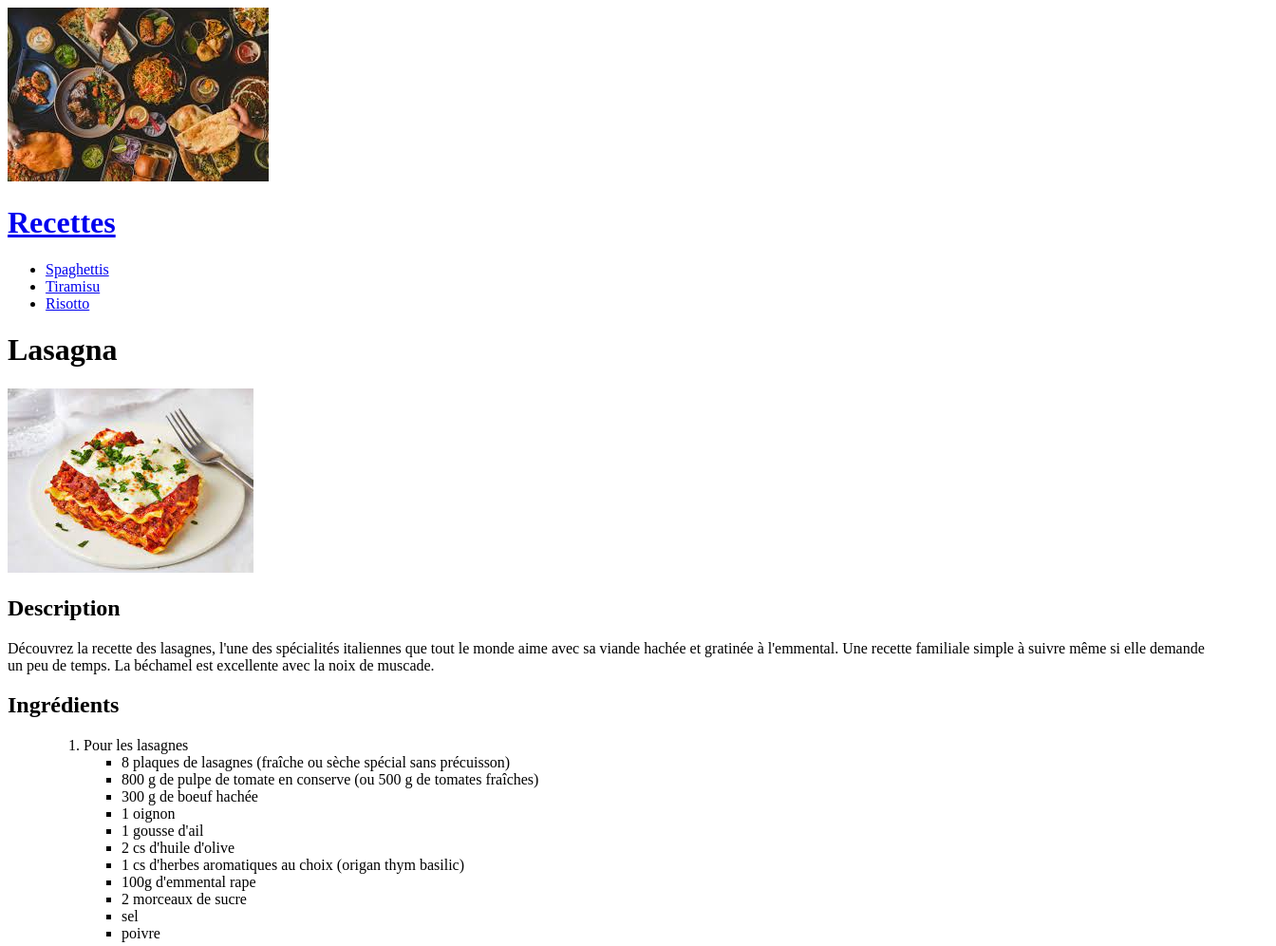
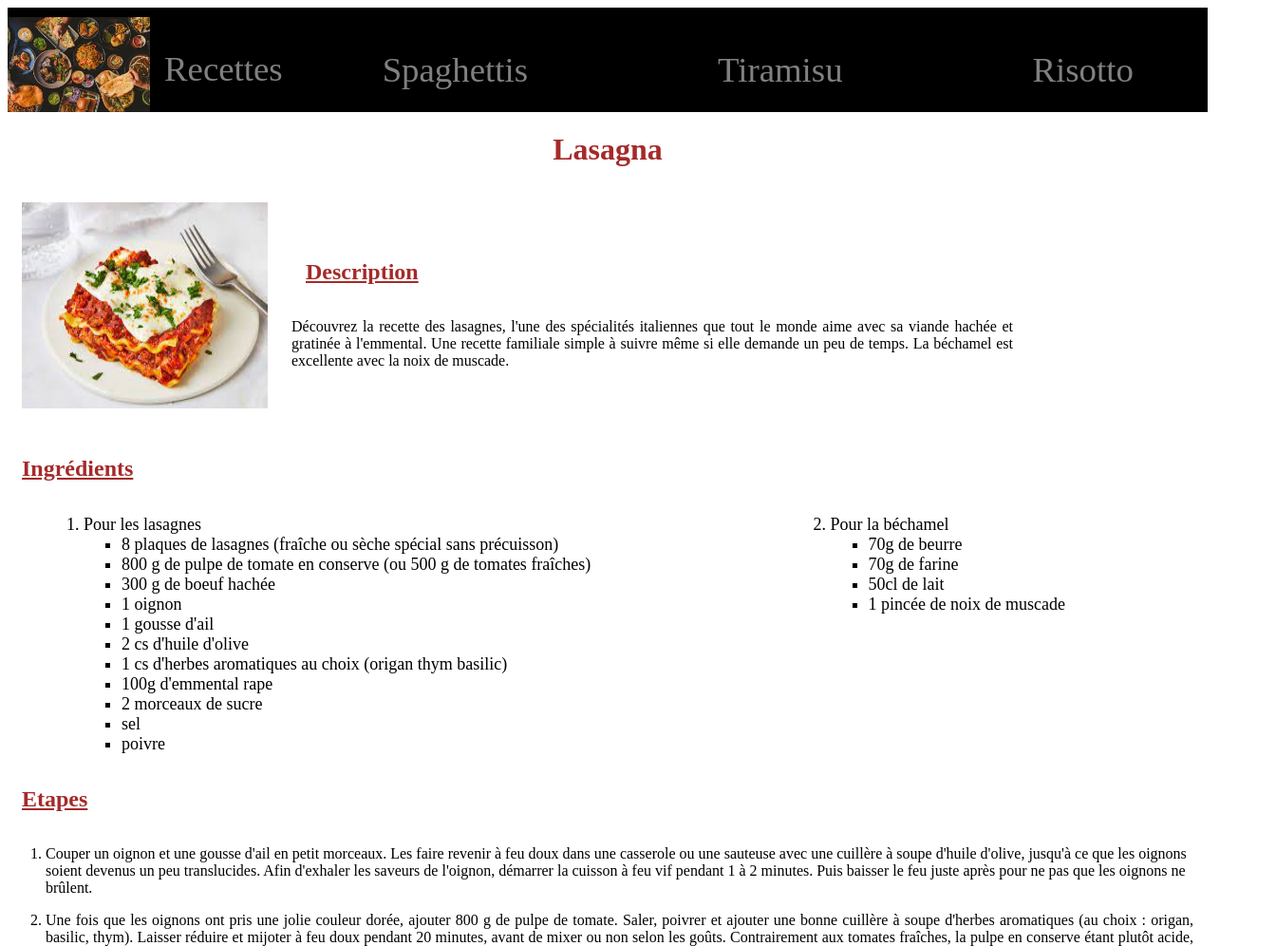
Before and after one commit to Dee04Jeen/odin-recipes, a plain HTML site: page recipes/lasagna.html in a window 1280 px wide. Shown: the top 996 px of the page at 95% size, 1344 px wide, since content can reach past the window. Drawn offline with Linux system fonts and the light colour scheme.

Commit message:
Travail final

```diff
--- a/recipes/lasagna.html
+++ b/recipes/lasagna.html
@@ -4,6 +4,8 @@
     <meta charset="UTF-8">
     <meta http-equiv="X-UA-Compatible" content="IE=edge">
     <meta name="viewport" content="width=device-width, initial-scale=1.0">
+    <link rel="shortcut icon" href="recipes/images/icone.jfif" type="image/x-icon">
+    <link rel="stylesheet" href="../styles/recettes.css">
     <title>Lasagna</title>
 </head>
 <body>
--- /dev/null
+++ b/styles/index.css
@@ -0,0 +1,63 @@
+#titreprincipal{
+    display: flex;
+    flex-direction: row;
+    justify-content: center;
+    align-items: center;
+}
+#logo{
+    display: flex;
+    flex-direction: row;
+    align-items: baseline;
+}
+#logo img{
+    width: 150px;
+    height: 100px;
+    margin-top: 10px;
+}
+
+header h1{
+    font-size: 2.3em;
+    font-weight: normal;
+    margin: 15px;
+    padding-top: 28px;
+    color: black;
+}
+#conteneur{
+    display: flex;
+    justify-content: space-around;
+    align-items: center;
+
+}
+div{
+    justify-content: space-around;
+    align-items: center;
+}
+
+div img{
+    width: 150px;
+    height: 100px;
+    margin-top: 50px;
+    border-radius: 50px;
+}
+h1{
+    display: flex;
+    justify-content: center;
+    align-items: center;
+    color: brown;
+}
+
+footer{
+    display: flex;
+    justify-content: center;
+    align-items: center;
+}
+a {
+    text-decoration: none;
+    color: gray;
+}
+a:hover{
+    color: red;
+}
+a:active{
+    color: green;
+}
--- /dev/null
+++ b/styles/recettes.css
@@ -0,0 +1,81 @@
+#titreprincipal{
+    display: flex;
+    flex-direction: row;
+}
+#logo{
+    display: flex;
+    flex-direction: row;
+    align-items: baseline;
+}
+#logo img{
+    width: 150px;
+    height: 100px;
+    margin-top: 10px;
+}
+header{
+    background-color: black;
+}
+header h1{
+    font-size: 2.3em;
+    font-weight: normal;
+    margin: 15px;
+    padding-top: 28px;
+}
+a {
+    text-decoration: none;
+    color: gray;
+}
+a:hover{
+    color: red;
+}
+a:active{
+    color: green;
+}
+nav ul{
+    list-style-type: none;
+    display: flex;
+}
+nav li{
+    margin-right: 150px;
+    margin-left: 50px;
+    padding-top: 28px;
+    font-size: 2.3em;
+}
+h1{
+    color: brown;
+    text-align: center;
+}
+#contenant{
+    display: flex;
+    flex-direction: row;
+    padding: 15px;
+}
+#element1{
+    padding: 25px;
+    margin-right: 150px;
+    text-align: justify;
+}
+h2{
+    padding: 15px;
+    text-decoration: underline;
+    color: brown;
+}
+#element2{
+    display: flex;
+    margin-right: 150px;
+    justify-content: space-between;
+    font-size: large;
+}
+
+footer{
+    display: flex;
+    justify-content: center;
+    align-items: center;
+}
+p{
+    text-align: justify;
+}
+p{
+    text-align: justify;
+    padding-right: 15px;
+}
```
Also changed, not shown: index.html (+2 -1 lines), recipes/risotto.html (+2 -0 lines), recipes/spaghetti.html (+2 -0 lines), recipes/tiramisu.html (+2 -0 lines), recipes/images/apercu.png (added), 1 other file.
